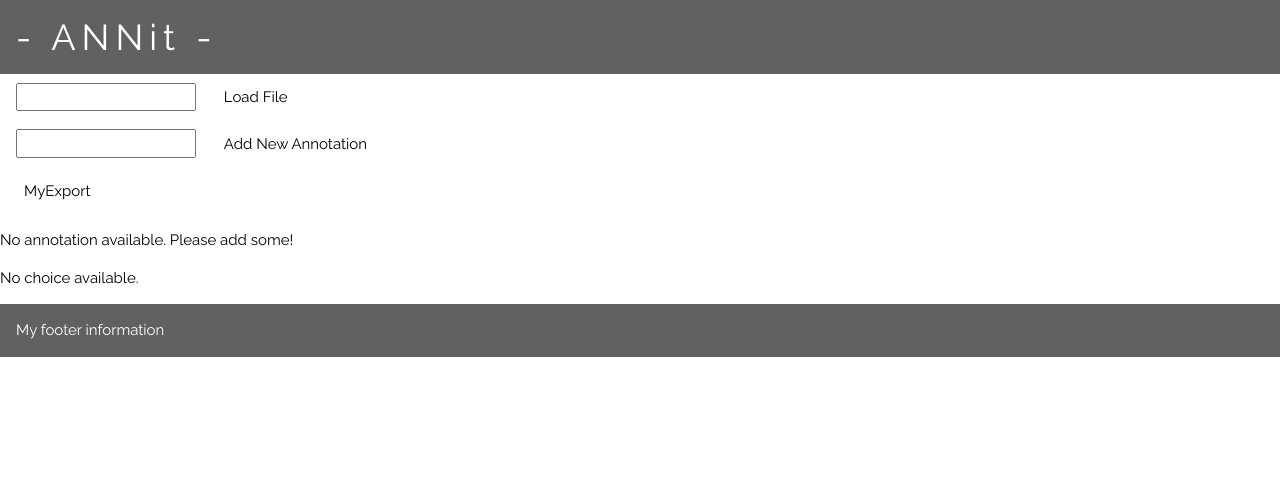
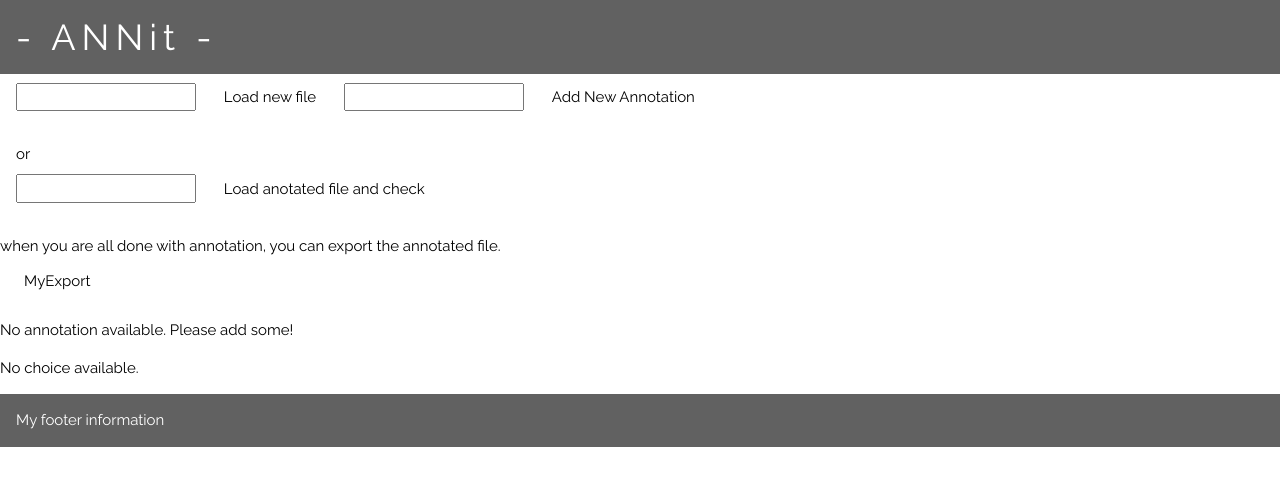
Before and after one commit to shuaiwangvu/ANNit, a Django app: page /pair/ in a window 1280 px wide. Shown: the top 486 px of the page. Run offline with Django 3.2, Linux system fonts and the light colour scheme; data that the repository does not hold is empty.

Commit message:
now allows checking

```diff
--- a/ANNit/ANNit/settings.py
+++ b/ANNit/ANNit/settings.py
@@ -40,7 +40,7 @@ INSTALLED_APPS = [
     'annotate.apps.AnnotateConfig',
     'pair.apps.PairConfig',
     'info.apps.InfoConfig',
-    'autotranslate',
+    # 'autotranslate',
     # 'crispy_forms', # for the form
     # "bootstrap4",
 ]
--- a/ANNit/pair/models.py
+++ b/ANNit/pair/models.py
@@ -19,7 +19,9 @@ class Choice(models.Model):
 
 class Entry(models.Model):
 	left_URI_text = models.CharField(max_length=200, default="left")
+	left_URI_text_triply = models.CharField(max_length=200, default="left")
 	right_URI_text = models.CharField(max_length=200, default="right")
+	right_URI_text_triply = models.CharField(max_length=200, default="right")
 	# pub_date = models.DateTimeField('date published')
 	user_choice = models.CharField(max_length=200, default = 'TBD')
 	user_decision = models.CharField(max_length=200, default = 'TBD')
--- a/ANNit/pair/templates/pair/index.html
+++ b/ANNit/pair/templates/pair/index.html
@@ -25,8 +25,8 @@ td {max-width: 20px; word-wrap: break-word; text-wrap: normal}
 {% csrf_token %}
    <input type="text" name="u_name">
 	<!-- <input type="submit" value="ok"> -->
-	<button type='submit' href="pair" class="w3-button w3-white w3-padding-large w3-hover-black">Load File</button>
-<br>
+	<button type='submit' href="pair" class="w3-button w3-white w3-padding-large w3-hover-black">Load new file</button>
+
 	<input type="text" name="a_name">
 	 <!-- <input type="submit" value="ok"> -->
 	 <button type='submit' href="pair" class="w3-button w3-white w3-padding-large w3-hover-black">Add New Annotation</button>
@@ -35,8 +35,19 @@ td {max-width: 20px; word-wrap: break-word; text-wrap: normal}
 	 <!-- <input type="submit" name="clear_names"> -->
 	 <!-- <button type='submit' name="clear_names">Clear All Annotations</button> TODO -->
 	  <!-- <input type="submit" value="ok"> -->
+</form>
+<br>
+or
+<br>
+<form method="post" enctype="multipart/form-data" action="checkannotation">
+{% csrf_token %}
+   <input type="text" name="c_name">
+	<!-- <input type="submit" value="ok"> -->
+	<button type='submit' href="pair" class="w3-button w3-white w3-padding-large w3-hover-black">Load anotated file and check</button>
+
 
 </form>
+
 </div>
 
 
@@ -51,7 +62,9 @@ td {max-width: 20px; word-wrap: break-word; text-wrap: normal}
 </form>
 </div> -->
 
-
+<br>
+when you are all done with annotation, you can export the annotated file.
+<br>
 <form action='export' method='GET'>
 <!-- <button type='submit'> sort me</button> -->
 <button type='submit' href="export" class="w3-button w3-white w3-padding-large w3-hover-black">MyExport</button>
@@ -96,8 +109,12 @@ td {max-width: 20px; word-wrap: break-word; text-wrap: normal}
 {% endif %}
 
 
+
 <!-- <img src="img_car.jpg" alt="Car" style="width:100%"> -->
 {% if all_entries %}
+
+<a href="{% url 'pair:index' %}">Start Annotation</a>
+
 	<div class="w3-container">
 	  <p>The following are the entries</p>
 
--- a/ANNit/pair/urls.py
+++ b/ANNit/pair/urls.py
@@ -7,6 +7,7 @@ app_name = 'pair'
 urlpatterns = [
     path('', views.index, name='index'),
     path('load', views.load, name='load'),
+    path('checkannotation', views.checkannotation, name='checkannotation'),
     # ex: /polls/5/
     path('<int:entry_id>/', views.detail, name='detail'),
     # ex: /polls/5/results/
--- a/ANNit/pair/views.py
+++ b/ANNit/pair/views.py
@@ -8,6 +8,7 @@ from django.views.generic import CreateView
 from django.shortcuts import render, get_object_or_404
 from django.urls import reverse
 import csv
+from urllib.parse import quote
 
 path_to_csv_file = ''
 
@@ -22,7 +23,9 @@ def load_entries(path):
 		csv_reader = csv.reader(csvfile, delimiter='\t')
 		for row in csv_reader:
 			print(row[0] +'\t\t'+ row[1]) # [1:-1]
-			e = Entry(left_URI_text = row[0], right_URI_text = row[1])
+			left_triply = quote(row[0],safe='')
+			right_triply = quote(row[1],safe='')
+			e = Entry(left_URI_text = row[0], right_URI_text = row[1], left_URI_text_triply = left_triply, right_URI_text_triply = right_triply)
 			e.save()
 	print ('There are in total ', Entry.objects.count(), ' entries')
 		# equal =  'equal'
@@ -41,11 +44,45 @@ def load_entries(path):
 	e = Choice(choice_text = Choice.unknown)
 	e.save()
 
+def load_annotated_entries(path):
+	global path_to_csv_file
+	path_to_csv_file = path
+	filename = path
+	Entry.objects.all().delete()
+	Choice.objects.all().delete()
+
+	e = Choice(choice_text = Choice.equal)
+	e.save()
+	e = Choice(choice_text = Choice.left_more_general)
+	e.save()
+	e = Choice(choice_text = Choice.right_more_general)
+	e.save()
+	e = Choice(choice_text = Choice.neither)
+	e.save()
+	e = Choice(choice_text = Choice.unknown)
+	e.save()
+
+	dict_reader = csv.DictReader(open(filename, newline=''), delimiter='\t')
+	for row in dict_reader:
+		# print (row)
+		left = row['LEFT']
+		right = row['RIGHT']
+		choice = row['UserChoice']
+		decision = row['Decision']
+		comment = row['Comment']
+		left_triply = quote(left,safe='')
+		right_triply = quote(right,safe='')
+		e = Entry(left_URI_text = left, right_URI_text = right, left_URI_text_triply = left_triply, right_URI_text_triply = right_triply, user_choice = choice, user_decision = decision, comment = comment)
+		e.save()
+
+	print ('There are in total ', Entry.objects.count(), ' entries')
+
 
 def export(request):
 	global path_to_csv_file
-	print('path to csv file',path_to_csv_file)
-	export_full_name = path_to_csv_file[:path_to_csv_file.rfind('/')+1] + path_to_csv_file[path_to_csv_file.rfind('/')+1:][:2] + 'pair_annotated.tsv' # change it to TSV file.
+	print('path to csv file', path_to_csv_file)
+	# export_full_name = path_to_csv_file[:path_to_csv_file.rfind('/')+1] + path_to_csv_file[path_to_csv_file.rfind('/')+1:][:2] + 'pair_annotated.tsv' # change it to TSV file.
+	export_full_name = path_to_csv_file + '_annotated.tsv' # change it to TSV file.
 	with open(export_full_name, "w+") as file:
 		writer = csv.writer(file,delimiter='\t')
 		writer.writerow([ "LEFT", "RIGHT", "UserChoice", "Decision", "Comment"])
@@ -72,23 +109,6 @@ def next_entry(request, entry_id):
 	entry = get_object_or_404(Entry, pk=entry_id)
 	return render(request, 'pair/detail.html', {'entry': entry, 'all_choices': all_choices})
 
-# def index(request):
-#     all_entries = Entry.objects.all()
-#     count_total_entries = len(all_entries)
-#
-#     to_anno_entries = [a for a in all_entries if a.needs_anno()]
-#     output = ', '.join([q.URI_text for q in to_anno_entries])
-# #     return HttpResponse(output + ' totoal=' + str(count_total_entries) + '; to decide=' + str(count_total_entries))
-# #
-# #
-# # def index(request):
-# #     latest_question_list = Question.objects.order_by('-pub_date')[:5]
-#     template = loader.get_template('pair/index.html')
-#     context = {
-#         'latest_question_list': all_entries,
-#     }
-#     return HttpResponse(template.render(context, request))
-
 def index(request):
 	all_entries = Entry.objects.all()
 	all_choices = Choice.objects.all()
@@ -114,21 +134,30 @@ def load (request):
 			e = Choice(choice_text = new_anno)
 			e.save()
 
+	context = {'all_entries': all_entries, 'amount_entry':amount_entry, 'all_choices':all_choices, 'path':path_to_csv_file,'amount_choice':amount_choice}
+	return render(request, 'pair/index.html', context)
 
-	# if request.POST['clear_names']:
-	#     print ('REMOVE ALL NAMES')
-	#     Choice.objects.all().delete()
+# -=====new method for the checking of annotations
+
+def checkannotation (request):
+	global path_to_csv_file
+	all_entries = Entry.objects.all()
+	amount_entry = len(all_entries)
+	all_choices = Choice.objects.all()
+	amount_choice = len (all_choices)
+
+	path_to_csv_file = request.POST['c_name'] # u_name is the name of the input tag
+	if path_to_csv_file != None and path_to_csv_file != '':
+		print ('load the file at = ', path_to_csv_file)
+		load_annotated_entries(path_to_csv_file)
 
 	context = {'all_entries': all_entries, 'amount_entry':amount_entry, 'all_choices':all_choices, 'path':path_to_csv_file,'amount_choice':amount_choice}
 	return render(request, 'pair/index.html', context)
 
-# def detail(request, entry_id):
-#     return HttpResponse("You're looking at entry %s." % entry_id)
-
 def detail(request, entry_id):
 	entry = get_object_or_404(Entry, pk=entry_id)
 	all_choices = Choice.objects.all()
-	print ('Amount of choices ', len (all_choices))
+	# print ('Amount of choices ', len (all_choices))
 	return render(request, 'pair/detail.html', {'entry': entry, 'all_choices': all_choices})
 
 # def results(request, entry_id):
@@ -186,7 +215,7 @@ def decide(request, entry_id):
 		elif entry.user_choice == Choice.right_more_general or entry.user_choice == Choice.equal:
 			entry.user_decision = 'remain'
 		elif entry.user_choice == Choice.unknown :
-			entry.user_decision == 'unknown'
+			entry.user_decision = 'unknown'
 
 		# find if there is an entry similar and make decision automatically
 		for e in Entry.objects.all():
@@ -196,11 +225,17 @@ def decide(request, entry_id):
 					e.user_decision =  'remain'
 				elif entry.user_choice == Choice.right_more_general:
 					e.user_choice = Choice.left_more_general
-					e.user_decision ==  'remove'
+					e.user_decision =  'remove'
 				elif entry.user_choice == Choice.equal:
+					e.user_choice = Choice.equal
 					e.user_decision = 'remain'
+				elif entry.user_choice == Choice.neither:
+					e.user_choice = Choice.neither
+					e.user_decision = 'remove'
 				else:
 					e.user_decision = 'unknown'
+					e.user_choice = Choice.unknown
+				e.save()
 
 		print ('chosen: ', selected_choice.choice_text)
 		entry.save()
```
Also changed, not shown: ANNit/pair/templates/pair/detail.html (+4 -3 lines), ANNit/pair/migrations/0003_auto_20210308_1541.py (added).
